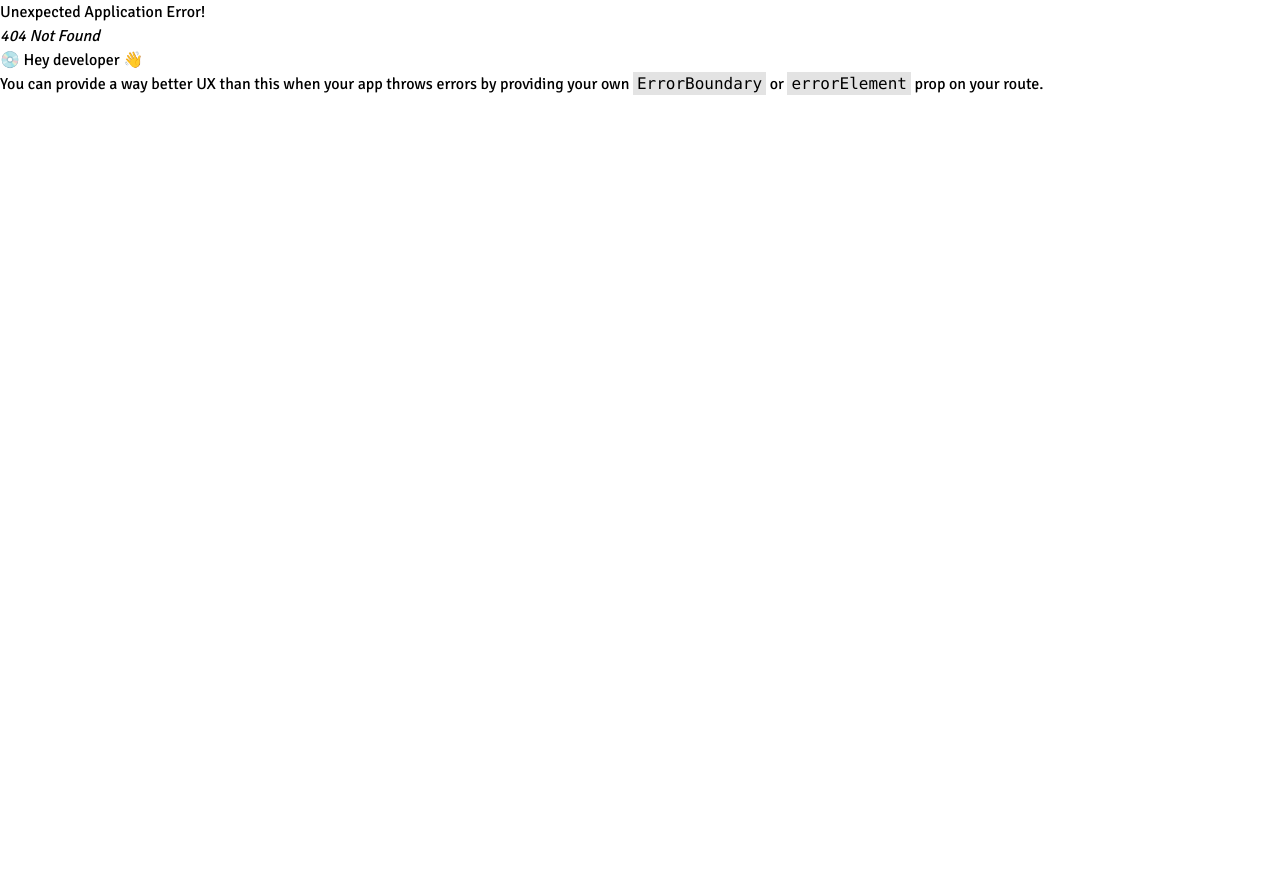
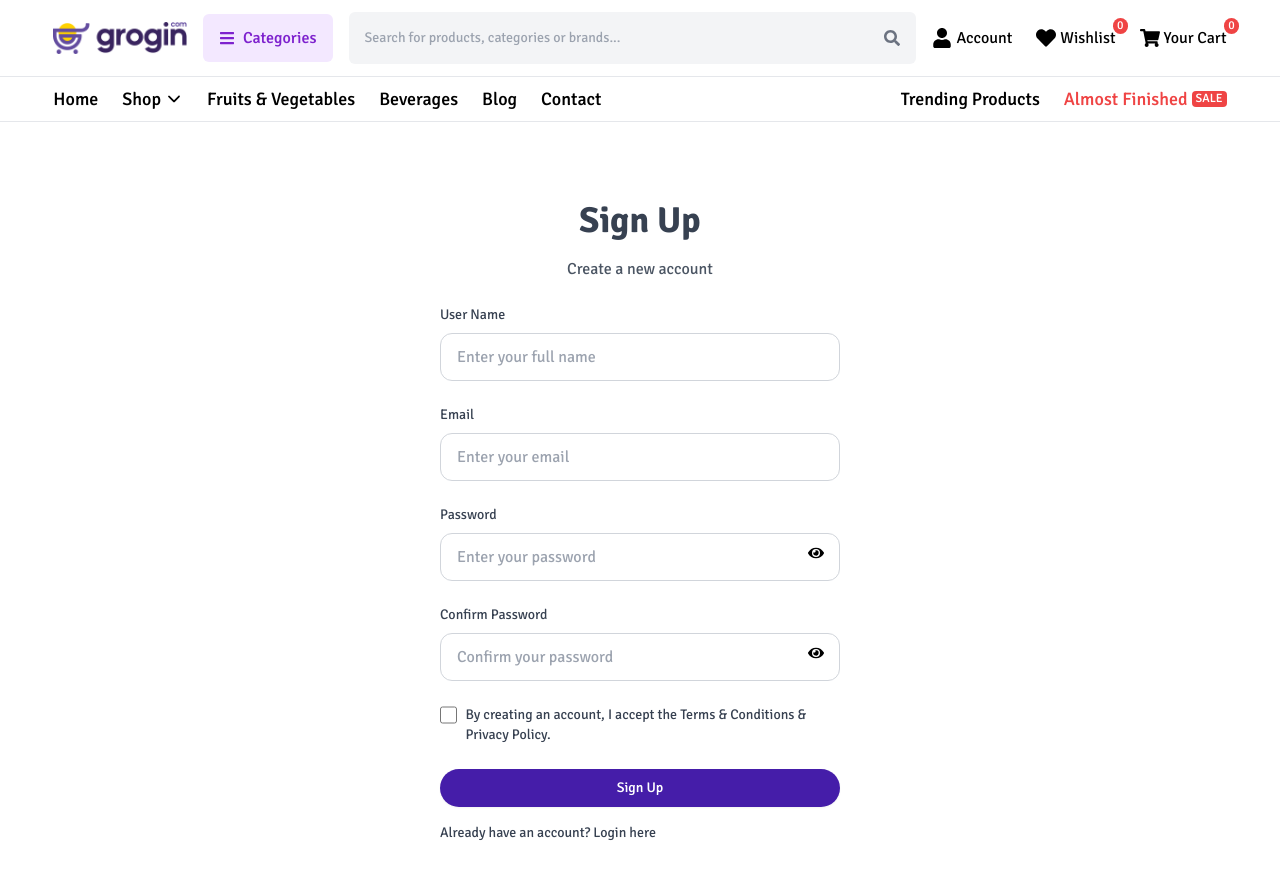
Before and after one commit to Takmim00/Grocery-Shop, a React (Vite) app: page /signup in a window 1280 px wide. Before the commit this address had no page. Shown: the top 878 px of the page. Before the commit the page ends 800 px from the top, so only its background shows below. Built offline with nearby package versions, Linux system fonts and the light colour scheme; a web font is replaced by a local one.

Commit message:
signup page added

```diff
--- a/src/component/authentication/Login.jsx
+++ b/src/component/authentication/Login.jsx
@@ -12,7 +12,7 @@ const Login = () => {
             Sign in below to access your account
           </p>
         </div>
-        <form  className="mt-8 space-y-6">
+        <form className="mt-8 space-y-6">
           <div>
             <label
               htmlFor="email"
--- a/src/component/authentication/Signup.jsx
+++ b/src/component/authentication/Signup.jsx
@@ -1,11 +1,119 @@
-import React from 'react';
+import { Link } from "react-router-dom";
 
 const Signup = () => {
-    return (
-        <div>
+  return (
+    <div className="min-h-screen flex items-center justify-center ">
+      <div className="w-full max-w-md mx-auto p-6 ">
+        <div className="text-center">
+          <h2 className="text-4xl font-bold text-gray-700 mb-4">Sign Up</h2>
+          <p className="text-gray-600 mb-6">Create a new account</p>
+        </div>
 
-        </div>
-    );
+        <form className="space-y-6">
+          <div>
+            <label className="text-sm text-gray-700 flex items-start">
+              User Name
+            </label>
+            <input
+              type="text"
+              placeholder="Enter your full name"
+              className="w-full h-12 p-4 border rounded-xl mt-2 border-gray-300"
+              name="name"
+              autoComplete="username"
+            />
+          </div>
+          <div>
+            <label className="text-sm text-gray-700 flex items-start">
+              Email
+            </label>
+            <input
+              type="email"
+              placeholder="Enter your email"
+              className="w-full h-12 p-4 border rounded-xl mt-2 border-gray-300"
+              name="email"
+              autoComplete="email"
+            />
+          </div>
+          <div>
+            <label className="text-sm text-gray-700 flex items-start">
+              Password
+            </label>
+            <div className="relative">
+              <input
+                type="password"
+                placeholder="Enter your password"
+                className="w-full h-12 p-4 border rounded-xl mt-2 border-gray-300"
+                name="password"
+                autoComplete="new-password"
+              />
+              <span className="absolute top-1/2 right-4 transform -translate-y-1/2 cursor-pointer">
+                <svg
+                  stroke="currentColor"
+                  fill="currentColor"
+                  strokeWidth="0"
+                  viewBox="0 0 576 512"
+                  height="1em"
+                  width="1em"
+                  xmlns="http://www.w3.org/2000/svg"
+                >
+                  <path d="M572.52 241.4C518.29 135.59 410.93 64 288 64S57.68 135.64 3.48 241.41a32.35 32.35 0 0 0 0 29.19C57.71 376.41 165.07 448 288 448s230.32-71.64 284.52-177.41a32.35 32.35 0 0 0 0-29.19zM288 400a144 144 0 1 1 144-144 143.93 143.93 0 0 1-144 144zm0-240a95.31 95.31 0 0 0-25.31 3.79 47.85 47.85 0 0 1-66.9 66.9A95.78 95.78 0 1 0 288 160z"></path>
+                </svg>
+              </span>
+            </div>
+          </div>
+          <div>
+            <label className="text-sm text-gray-700 flex items-start">
+              Confirm Password
+            </label>
+            <div className="relative">
+              <input
+                type="password"
+                placeholder="Confirm your password"
+                className="w-full h-12 p-4 border rounded-xl mt-2 border-gray-300"
+                name="confirmPassword"
+                autoComplete="new-password"
+              />
+              <span className="absolute top-1/2 right-4 transform -translate-y-1/2 cursor-pointer">
+                <svg
+                  stroke="currentColor"
+                  fill="currentColor"
+                  strokeWidth="0"
+                  viewBox="0 0 576 512"
+                  height="1em"
+                  width="1em"
+                  xmlns="http://www.w3.org/2000/svg"
+                >
+                  <path d="M572.52 241.4C518.29 135.59 410.93 64 288 64S57.68 135.64 3.48 241.41a32.35 32.35 0 0 0 0 29.19C57.71 376.41 165.07 448 288 448s230.32-71.64 284.52-177.41a32.35 32.35 0 0 0 0-29.19zM288 400a144 144 0 1 1 144-144 143.93 143.93 0 0 1-144 144zm0-240a95.31 95.31 0 0 0-25.31 3.79 47.85 47.85 0 0 1-66.9 66.9A95.78 95.78 0 1 0 288 160z"></path>
+                </svg>
+              </span>
+            </div>
+          </div>
+          <div className="flex items-start space-x-2 mt-4">
+            <input type="checkbox" className="w-5 h-5" name="termsAccepted" />
+            <label
+              htmlFor="termsAccepted"
+              className="text-sm text-gray-700 text-start"
+            >
+              By creating an account, I accept the Terms &amp; Conditions &amp;
+              Privacy Policy.
+            </label>
+          </div>
+          <button
+            type="submit"
+            className="w-full flex justify-center py-2 px-4 border border-transparent rounded-full shadow-sm text-sm font-medium text-white bg-[#451DA9] focus:outline-none focus:ring-2 focus:ring-offset-2 focus:ring-indigo-500"
+          >
+            Sign Up
+          </button>
+        </form>
+        <p className="text-sm text-gray-700 mt-4">
+          Already have an account?{" "}
+          <Link to="/login" className="text-custom-blue hover:underline">
+            Login here
+          </Link>
+        </p>
+      </div>
+    </div>
+  );
 };
 
 export default Signup;
--- a/src/router/route.jsx
+++ b/src/router/route.jsx
@@ -3,6 +3,7 @@ import App from './../App';
 import Main from "../layout/Main";
 import Home from "../pages/Home";
 import Login from "../component/authentication/Login";
+import Signup from "../component/authentication/Signup";
 const router = createBrowserRouter([
   {
     path: "/",
@@ -15,6 +16,10 @@ const router = createBrowserRouter([
       {
         path:'/login',
         element:<Login/>
+      },
+      {
+        path:'/signup',
+        element:<Signup/>
       }
     ]
   },
```
